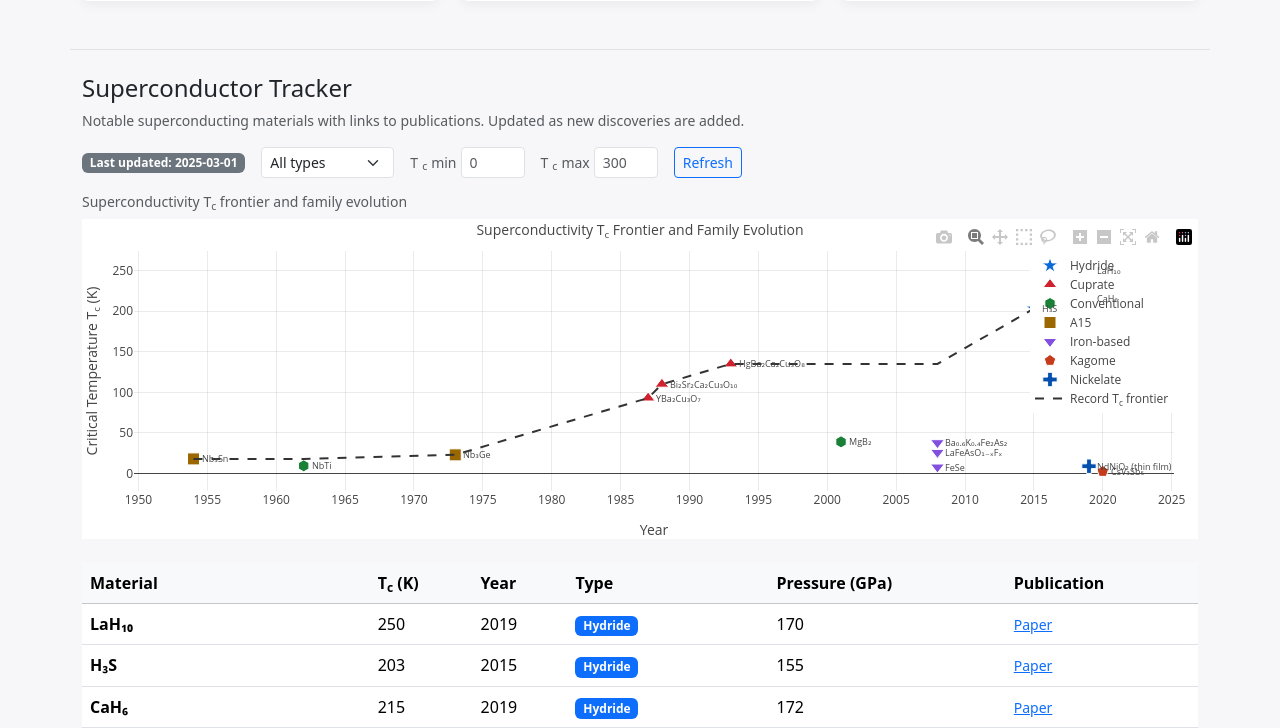
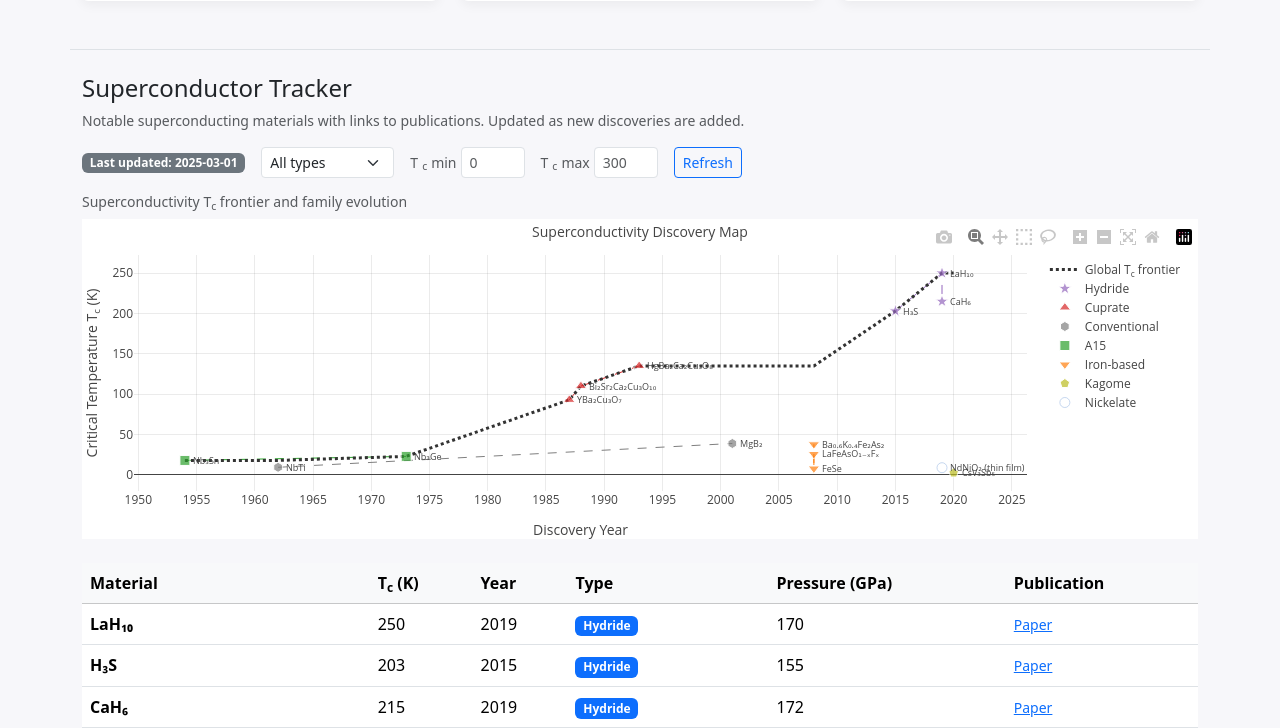
Before and after one commit to Itete5/smad, a FastAPI app: page / in a window 1280 px wide. Shown: the part 1181-1909 px from the top of the page. Run offline with FastAPI, Linux system fonts and the light colour scheme; data that the repository does not hold is empty; some libraries are stand-ins or nearby versions.

Commit message:
Tracker chart: family evolution tracks, family colors, Discovery Map title, global Tc frontier
Made-with: Cursor

```diff
--- a/templates/index.html
+++ b/templates/index.html
@@ -419,16 +419,31 @@
             renderTrackerChart();
         }
 
+        const familyColors = {
+            "Element": "#1f77b4",
+            "A15": "#2ca02c",
+            "Alloy": "#17becf",
+            "Cuprate": "#d62728",
+            "Iron-based": "#ff7f0e",
+            "Heavy-fermion": "#8c564b",
+            "Hydride": "#9467bd",
+            "Organic": "#e377c2",
+            "Conventional": "#7f7f7f",
+            "Kagome": "#bcbd22",
+            "Nickelate": "#aec7e8"
+        };
         const familyMarkers = {
             "Element": "circle",
             "A15": "square",
             "Alloy": "diamond",
             "Cuprate": "triangle-up",
             "Iron-based": "triangle-down",
+            "Heavy-fermion": "cross",
             "Hydride": "star",
+            "Organic": "x",
             "Conventional": "hexagon",
             "Kagome": "pentagon",
-            "Nickelate": "cross"
+            "Nickelate": "circle-open"
         };
 
         function renderTrackerChart() {
@@ -444,33 +459,29 @@
             const el = document.getElementById("trackerChart");
             if (!el || typeof Plotly === "undefined") return;
             if (list.length === 0) {
-                Plotly.react(el, [], { xaxis: { title: "Year" }, yaxis: { title: "T<sub>c</sub> (K)" } }, { responsive: true });
+                Plotly.react(el, [], { xaxis: { title: "Discovery Year" }, yaxis: { title: "T<sub>c</sub> (K)" } }, { responsive: true });
                 return;
             }
             const types = [...new Set(list.map(m => m.type || "Other"))];
-            const colors = ["#0969da", "#cf222e", "#1a7f37", "#9a6700", "#8250df", "#c43c1b", "#0550ae", "#bf8700"];
             const traces = [];
+            const fallbackColors = ["#1f77b4", "#2ca02c", "#17becf", "#d62728", "#ff7f0e", "#9467bd", "#8c564b", "#7f7f7f"];
             types.forEach((family, i) => {
                 const pts = list.filter(m => (m.type || "Other") === family);
+                const color = familyColors[family] || fallbackColors[i % fallbackColors.length];
+                const sortedPts = [...pts].sort((a, b) => a.year - b.year);
                 traces.push({
-                    x: pts.map(m => m.year),
-                    y: pts.map(m => m.tc_k),
-                    text: pts.map(m => (m.formula || "") + " (" + m.tc_k + " K)"),
-                    mode: "markers",
+                    x: sortedPts.map(m => m.year),
+                    y: sortedPts.map(m => m.tc_k),
+                    mode: "lines",
                     type: "scatter",
-                    name: family,
-                    marker: {
-                        size: 12,
-                        symbol: familyMarkers[family] || "circle",
-                        color: colors[i % colors.length],
-                        line: { width: 1, color: "#fff" }
-                    }
+                    name: family + " (track)",
+                    line: { dash: "dash", width: 1, color: color, opacity: 0.4 },
+                    showlegend: false
                 });
             });
             const sorted = [...list].sort((a, b) => a.year - b.year);
             let recordTc = 0;
-            const frontierX = [];
-            const frontierY = [];
+            const frontierX = [], frontierY = [];
             sorted.forEach(m => {
                 recordTc = Math.max(recordTc, m.tc_k);
                 frontierX.push(m.year);
@@ -481,8 +492,27 @@
                 y: frontierY,
                 mode: "lines",
                 type: "scatter",
-                name: "Record T<sub>c</sub> frontier",
-                line: { dash: "dash", width: 2, color: "#333" }
+                name: "Global T<sub>c</sub> frontier",
+                line: { dash: "dot", width: 3, color: "#333" }
+            });
+            types.forEach((family) => {
+                const pts = list.filter(m => (m.type || "Other") === family);
+                const color = familyColors[family] || "#333";
+                traces.push({
+                    x: pts.map(m => m.year),
+                    y: pts.map(m => m.tc_k),
+                    text: pts.map(m => (m.formula || "") + " (" + m.tc_k + " K)"),
+                    mode: "markers",
+                    type: "scatter",
+                    name: family,
+                    marker: {
+                        size: 10,
+                        symbol: familyMarkers[family] || "circle",
+                        color: color,
+                        opacity: 0.7,
+                        line: { width: 1, color: "#fff" }
+                    }
+                });
             });
             const annotations = list.map(m => ({
                 x: m.year,
@@ -495,12 +525,12 @@
                 font: { size: 9 }
             }));
             Plotly.react(el, traces, {
-                margin: { t: 32, r: 24, b: 48, l: 52 },
-                xaxis: { title: "Year", dtick: 5, gridcolor: "rgba(0,0,0,0.08)" },
+                margin: { t: 36, r: 24, b: 48, l: 52 },
+                xaxis: { title: "Discovery Year", dtick: 5, gridcolor: "rgba(0,0,0,0.08)" },
                 yaxis: { title: "Critical Temperature T<sub>c</sub> (K)", gridcolor: "rgba(0,0,0,0.08)" },
-                title: { text: "Superconductivity T<sub>c</sub> Frontier and Family Evolution", font: { size: 14 } },
+                title: { text: "Superconductivity Discovery Map", font: { size: 14 } },
                 showlegend: true,
-                legend: { x: 1, y: 1, xanchor: "right" },
+                legend: { x: 1.02, y: 1, xanchor: "left", yanchor: "top" },
                 hovermode: "closest",
                 annotations: annotations
             }, { responsive: true });
```
